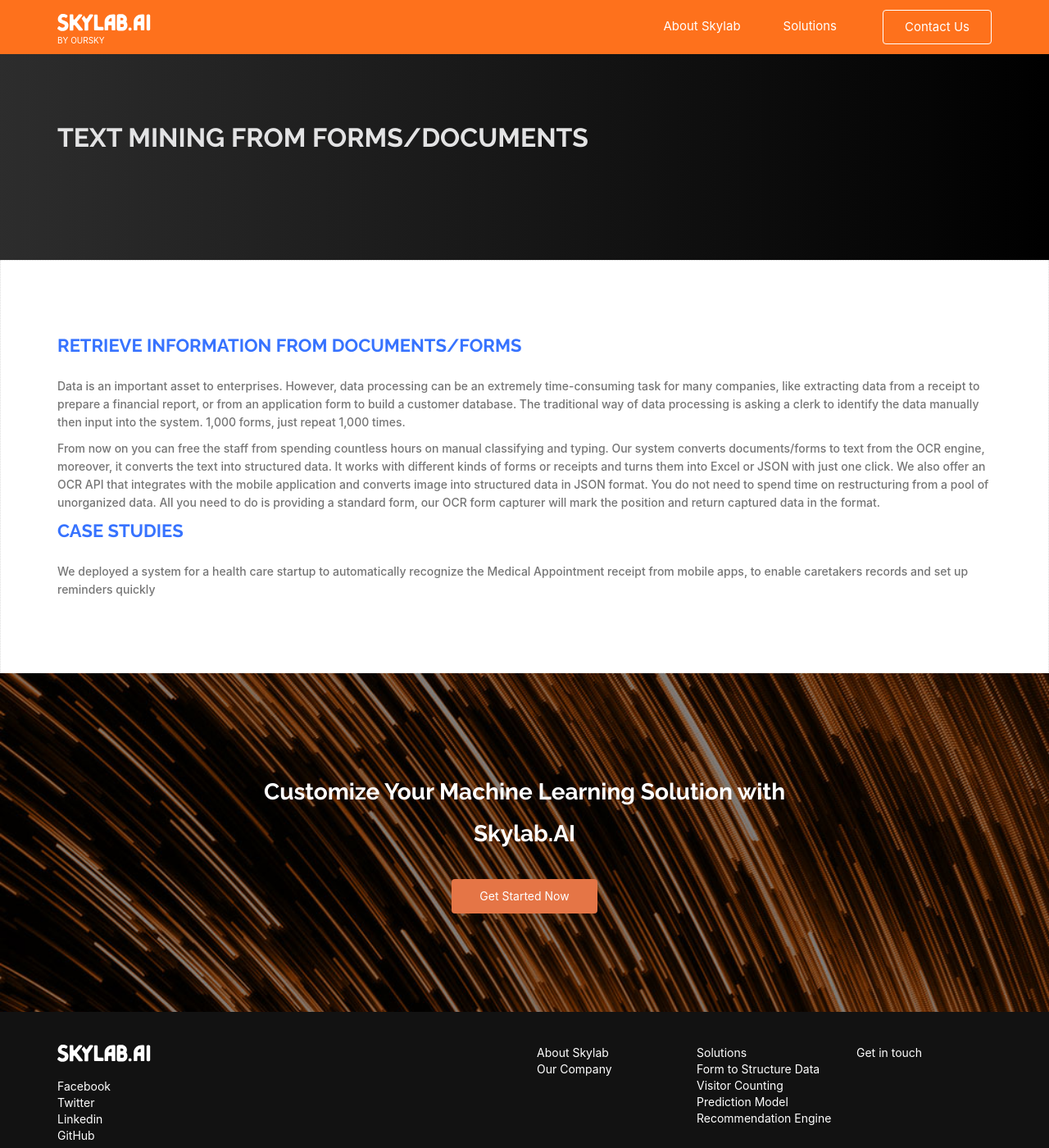
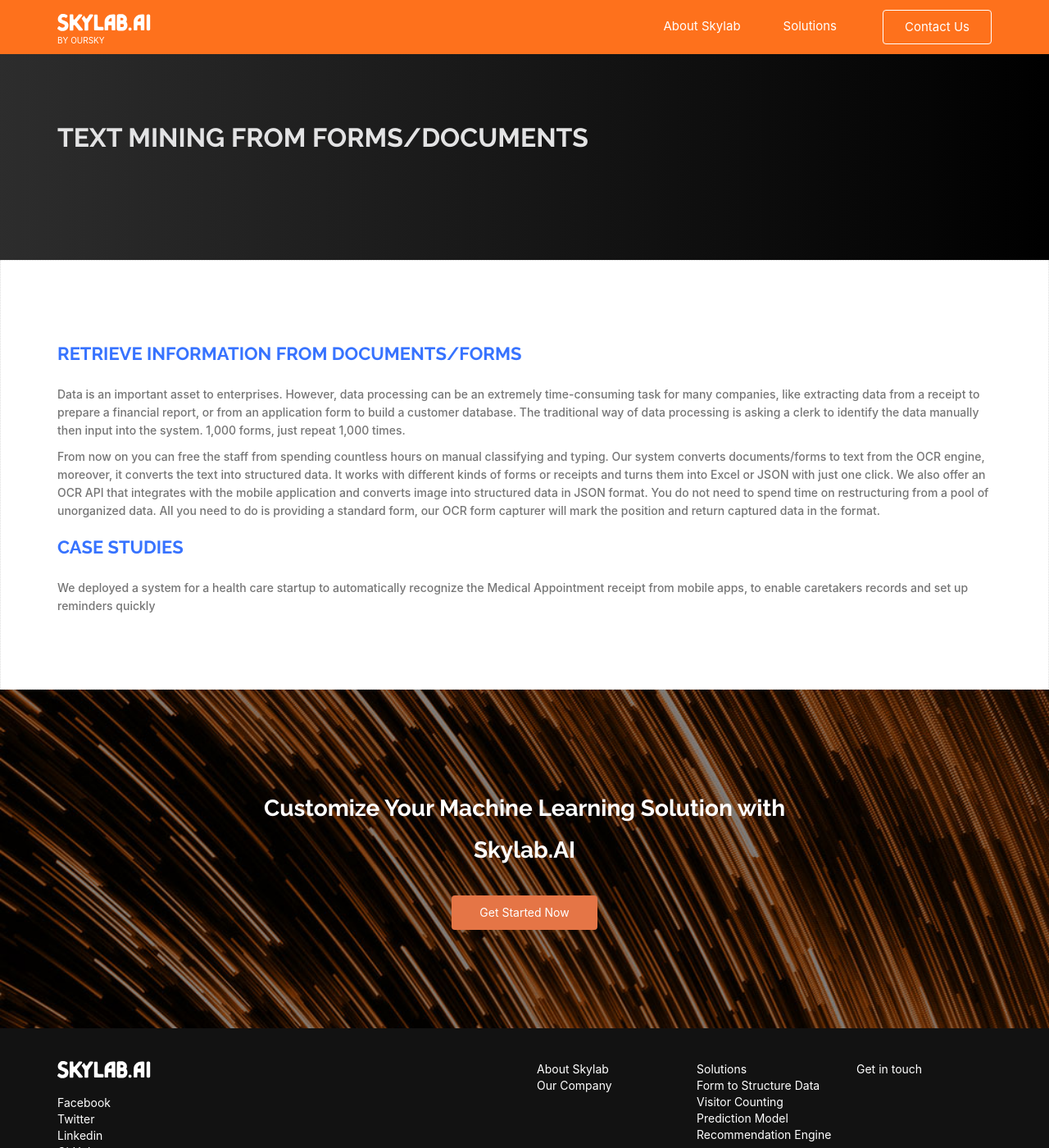
Before and after one commit to oursky/skylab, a Jekyll site: the page built from _posts/2019-03-03-product-optical-character-recognition.md, in a window 1280 px wide and 1400 px high. Shown: the whole window at 82% size. Built offline with Jekyll 4.4.1, drawn with Linux system fonts in a browser that asks for light colours; nearby versions of some CDN libraries.

Commit message:
Add padding for post sub-header

```diff
--- a/_sass/_airspace.scss
+++ b/_sass/_airspace.scss
@@ -996,6 +996,11 @@
   }
 }
 
+.post__content {
+  h2 {
+    padding:10px 0 20px 0;
+  }
+}
 
 /*--
 	wrapper-contact Start
```
